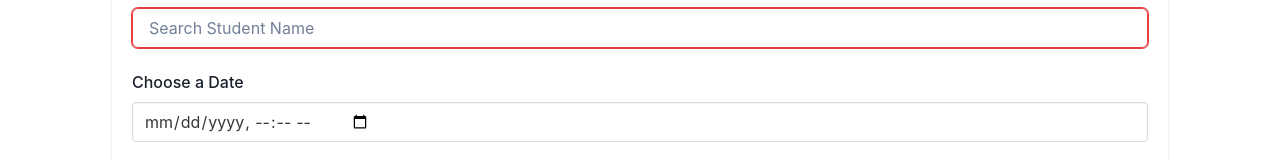
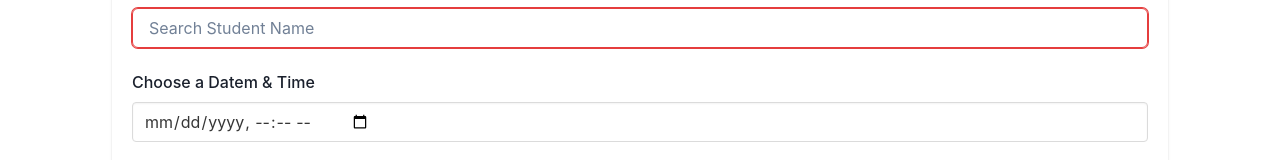
Before and after one commit to AWinterCoding/Project_Home_Room, a React (Create React App) app in the folder client/: page / in a window 1280 px wide. Both pictures are taken after a click on the tab "Schedule HomeRoom". Shown: the part 477-637 px from the top of the page. Built offline with nearby package versions, Linux system fonts and the light colour scheme.

Commit message:
Time Label

```diff
--- a/client/src/components/Form.jsx
+++ b/client/src/components/Form.jsx
@@ -54,7 +54,7 @@ export default function Form() {
             <FormLabel className='mt-4'>Search</FormLabel>
             <Input placeholder='Search Student Name' />
 
-            <FormLabel className='mt-4'>Choose a Date</FormLabel>
+            <FormLabel className='mt-4'>Choose a Datem & Time</FormLabel>
             <input className="input" type="datetime-local" id="requestDate" name="requestDate" />
             <FormLabel className='mt-4'>Reason</FormLabel>
             <Input placeholder='Any Reason e.g: Cannot Make it' />
```
